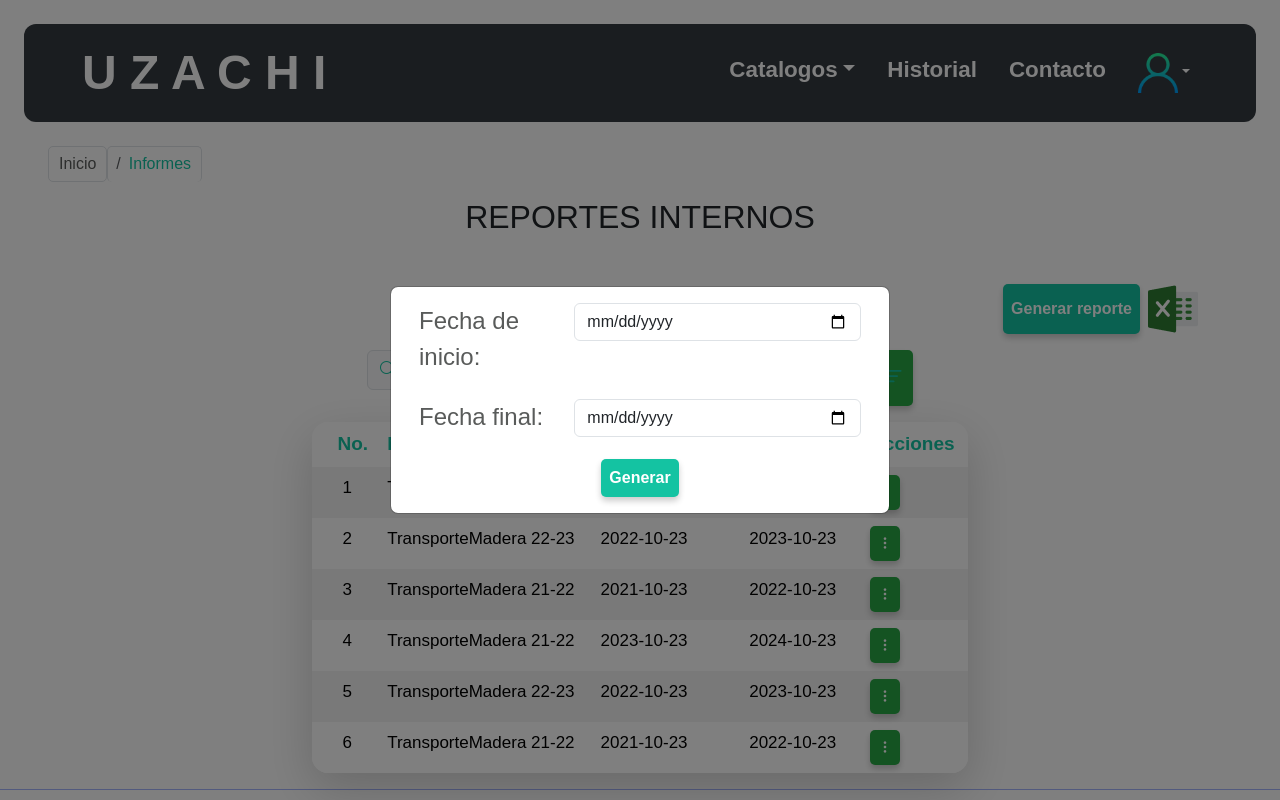
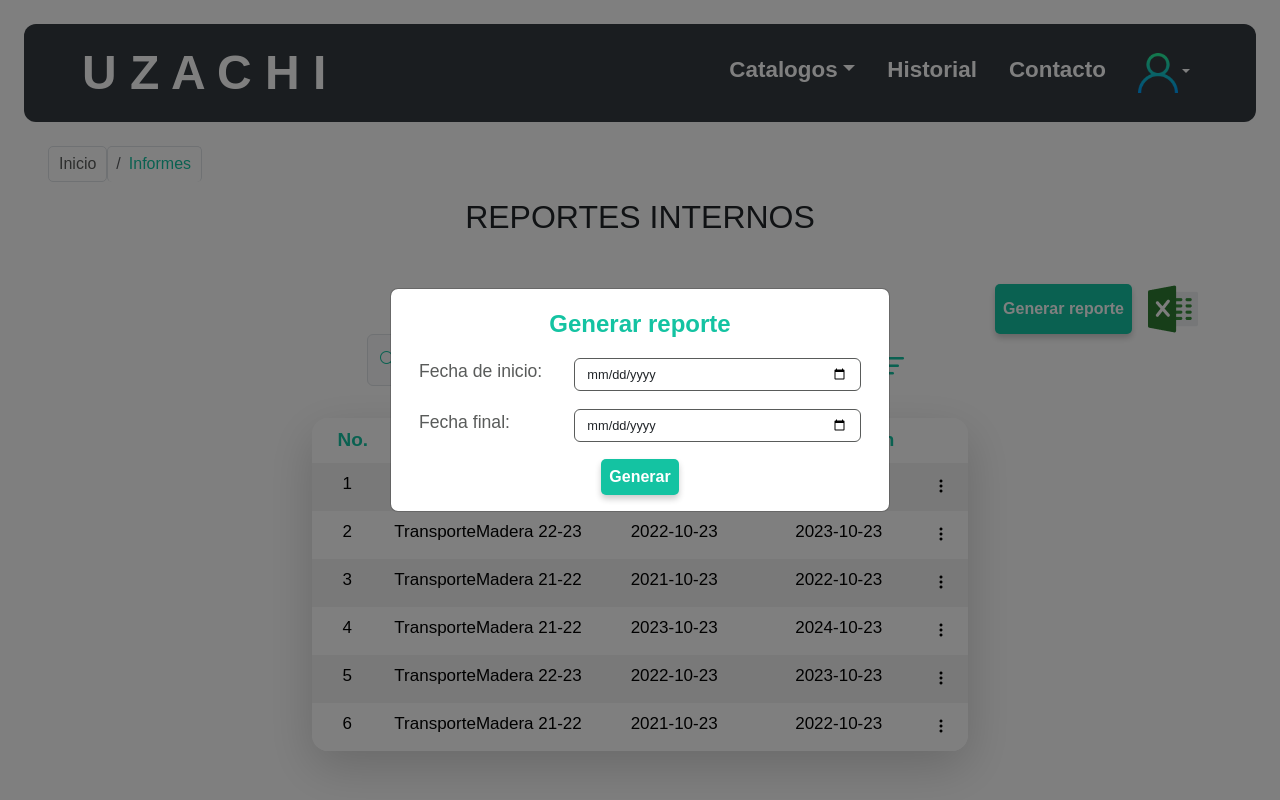
Before and after one commit to LuisPerezcx/UZACHI-FRONTEND, a React (Create React App) app: page /ReportesInternos in a window 1280 px wide. Both pictures are taken after a click on the button "Generar reporte". Shown: the top 800 px of the page. Built offline with nearby package versions, Linux system fonts and the light colour scheme.

Commit message:
Modificacion de la pagina reportes internos

```diff
--- a/src/components/TableSearch.js
+++ b/src/components/TableSearch.js
@@ -45,8 +45,8 @@ export const TableSearch = ({ endpoint, columns, filters, actions }) => {
                 <InputWithClearButton onInputChange={handleInputChange}></InputWithClearButton>
                 {filters && (
                     <div className='dropdown'>
-                        <button className='btn btn-sm' type="button" id={`dropdownMenuButtonFilter`} data-bs-toggle="dropdown" aria-expanded="false">
-                            <i className='bi bi-filter fs-3' style={{ color: 'var(--color-verde)' }}></i>
+                        <button className='boton-icono' type="button" id={`dropdownMenuButtonFilter`} data-bs-toggle="dropdown" aria-expanded="false">
+                            <i className='bi icono-filtro bi-filter fs-1 ' ></i>
                         </button>
                         <ul className='dropdown-menu' aria-labelledby={`dropdownMenuButtonFilter`}>
                             {filters.map((action, actionIndex) => (
@@ -61,13 +61,13 @@ export const TableSearch = ({ endpoint, columns, filters, actions }) => {
                 )}
             </div>
             <div className='d-flex justify-content-center'>
-                <table className='table table-striped teble-hover shadow-lg text-center rounded-4 overflow-hidden'>
+                <table className='table table-striped teble-hover shadow-lg text-center rounded-4 overflow-hidden ' style={{ marginBottom: '100px' }}>
                     <thead>
                         <tr>
                             {columns.map((col, index) => (
                                 <th key={index}>{col.label}</th>
                             ))}
-                            {actions && <th>Acciones</th>}
+                            {actions && <th></th>}
                         </tr>
                     </thead>
                     <tbody>
@@ -79,8 +79,8 @@ export const TableSearch = ({ endpoint, columns, filters, actions }) => {
                                 {actions && (
                                     <td>
                                         <div className='dropdown'>
-                                            <button className='btn  btn-sm' type="button" id={`dropdownMenuButton-${index}`} data-bs-toggle="dropdown" aria-expanded="false">
-                                                <i className='bi bi-three-dots-vertical'></i>
+                                            <button className='boton-icono ' type="button" id={`dropdownMenuButton-${index}`} data-bs-toggle="dropdown" aria-expanded="false">
+                                                <i className='bi icono-puntos-vertical bi-three-dots-vertical'></i>
                                             </button>
                                             <ul className='dropdown-menu' aria-labelledby={`dropdownMenuButton-${index}`}>
                                                 {actions.map((action, actionIndex) => (
--- a/src/pages/Comunidades/AgregarComunidades.jsx
+++ b/src/pages/Comunidades/AgregarComunidades.jsx
@@ -2,7 +2,7 @@ import React from 'react'
 import { GestionComunidades } from '../../components/Comunidades/GestionComunidades'
 import { Footer } from '../../components/Footer'
 import NavAdmin from '../../components/NavAdmin'
-import { CustomTable } from '../../components/CustomTable'
+import { CustomTable } from '../../components/TablaIconos'
 
 export const AgregarComunidades = () => {
       // Datos simulados
--- /dev/null
+++ b/src/pages/ReportesInternos/ModalGenerarReporte.css
@@ -0,0 +1,16 @@
+/* Estilo para el título del modal */
+.modal-title {
+    color: var(--color-verde);
+    text-align: center;
+    margin-top: 17px;
+    font-weight: bold;
+}
+/* Estilo para los inputs */
+.modal-body .container .row .form-label {
+    font-size: 1.1rem !important;
+}
+/* Estilo para los inputs, con color gris en el borde */
+.modal-body .container .row .col-8 input {
+    font-size: 0.8rem !important;
+    border: 1px solid var(--color-gris);
+  }
--- /dev/null
+++ b/src/pages/ReportesInternos/ModalGenerarReporte.js
@@ -0,0 +1,56 @@
+import React from 'react';
+import './ModalGenerarReporte.css';
+import { Modal } from 'react-bootstrap';
+
+
+export const GenerarReporteModal = ({ show, handleClose }) => {
+  return (
+    <Modal show={show} onHide={handleClose} centered>
+      <Modal.Title className="modal-title">
+        Generar reporte
+      </Modal.Title>
+      <Modal.Body>
+        <div className='container'>
+          {/* Fila de Fecha de Inicio */}
+          <div className='row mb-3'>
+            <div className='col-4 text-start'>
+              <label htmlFor="fechaInicio" className='form-label'>Fecha de inicio:</label>
+            </div>
+            <div className='col-8'>
+              <input
+                type="date"
+                id="fechaInicio"
+                className='form-control'
+                placeholder='Selecciona la fecha de inicio'
+              />
+            </div>
+          </div>
+
+          {/* Fila de Fecha Final */}
+          <div className='row mb-3'>
+            <div className='col-4 text-start'>
+              <label htmlFor="fechaFinal" className='form-label'>Fecha final:</label>
+            </div>
+            <div className='col-8'>
+              <input
+                type="date"
+                id="fechaFinal"
+                className='form-control'
+                placeholder='Selecciona la fecha final'
+              />
+            </div>
+          </div>
+
+          {/* Botón Generar */}
+          <div className='row mt-3'>
+            <div className='col text-center'>
+              <button className='btn btn-success' onClick={() => console.log("Generar reporte")}>
+                Generar
+              </button>
+            </div>
+          </div>
+        </div>
+      </Modal.Body>
+    </Modal>
+  );
+};
--- a/src/pages/ReportesInternos/ReportesInternos.jsx
+++ b/src/pages/ReportesInternos/ReportesInternos.jsx
@@ -1,14 +1,14 @@
-import React, { useState } from 'react'
-import NavAdmin from '../../components/NavAdmin'
-import { BreadCrumb } from '../../components/BreadCrumb'
+// src/pages/ReportesInternos.js
+import React, { useState } from 'react';
+import NavAdmin from '../../components/NavAdmin';
+import { BreadCrumb } from '../../components/BreadCrumb';
 import { TableSearch } from '../../components/TableSearch';
-import { Modal } from 'react-bootstrap';
 import { Footer } from '../../components/Footer';
+import { GenerarReporteModal } from './ModalGenerarReporte';
 
-import excel from '../../assets/excel.png'
+import excel from '../../assets/excel.png';
 
 export const ReportesInternos = () => {
-
   const [show, setShow] = useState(false);
   const handleClose = () => setShow(false);
   const handleShow = () => setShow(true);
@@ -28,7 +28,7 @@ export const ReportesInternos = () => {
   const filters = [
     { label: 'No.', value: 'id' },
     { label: 'Nombre documento', value: 'name' },
-    { label: 'Periodo inicio', value: 'email' }
+    { label: 'Periodo inicio', value: 'filtropInicio' }
   ];
 
   const actions = [
@@ -39,22 +39,18 @@ export const ReportesInternos = () => {
     {
       label: 'Eliminar',
       handler: (item) => console.log('Delete item:', item),
-    },
-    {
-      label: 'Hola',
-      handler: (item) => console.log('hola item', item),
     }
   ];
 
   return (
     <div>
-      <NavAdmin></NavAdmin>
-      <BreadCrumb links={links}></BreadCrumb>
+      <NavAdmin />
+      <BreadCrumb links={links} />
       <div className='justify-content-center container'>
         <h2 className='text-center mb-5'>REPORTES INTERNOS</h2>
-        <div className='d-flex justify-content-end mb-3'>
-          <button className='btn btn-success me-2' onClick={handleShow}>Generar reporte</button>
-          <img src={excel} alt='excel'></img>
+        <div className='d-flex justify-content-end '>
+          <button className='btn btn-success me-3'  onClick={handleShow}>Generar reporte</button>
+          <img src={excel} alt='excel' />
         </div>
         <div className="d-flex justify-content-center">
           <TableSearch
@@ -65,52 +61,8 @@ export const ReportesInternos = () => {
           />
         </div>
       </div>
-      {/* Modal */}
-      <Modal show={show} onHide={handleClose} centered>
-        <Modal.Body>
-          <div className='container'>
-            {/* Fila de Fecha de Inicio */}
-            <div className='row mb-3'>
-              <div className='col-4 text-start'>
-                <label htmlFor="fechaInicio" className='form-label'>Fecha de inicio:</label>
-              </div>
-              <div className='col-8'>
-                <input
-                  type="date"
-                  id="fechaInicio"
-                  className='form-control'
-                  placeholder='Selecciona la fecha de inicio'
-                />
-              </div>
-            </div>
-
-            {/* Fila de Fecha Final */}
-            <div className='row mb-3'>
-              <div className='col-4 text-start'>
-                <label htmlFor="fechaFinal" className='form-label'>Fecha final:</label>
-              </div>
-              <div className='col-8'>
-                <input
-                  type="date"
-                  id="fechaFinal"
-                  className='form-control'
-                  placeholder='Selecciona la fecha final'
-                />
-              </div>
-            </div>
-
-            {/* Botón Generar */}
-            <div className='row mt-3'>
-              <div className='col text-center'>
-                <button className='btn btn-success' onClick={() => console.log("Generar reporte")}>
-                  Generar
-                </button>
-              </div>
-            </div>
-          </div>
-        </Modal.Body>
-      </Modal>
-      <Footer></Footer>
+      <GenerarReporteModal show={show} handleClose={handleClose} />
+      <Footer />
     </div>
-  )
-}
+  );
+};
--- a/src/pages/ReportsPageSemarnat.js
+++ b/src/pages/ReportesSemarnat/ReportsPageSemarnat.js
@@ -1,9 +1,9 @@
 import React, { useState } from 'react';
-import { Footer } from '../components/Footer';
-import NavAdmin from '../components/NavAdmin';
+import { Footer } from '../../components/Footer';
+import NavAdmin from '../../components/NavAdmin';
 
 import { Modal, Container, Row, Col, Table, Button, InputGroup, FormControl, Dropdown, DropdownButton, Pagination } from 'react-bootstrap';
-import PaginationTable from '../components/PaginationTable';
+import PaginationTable from '../../components/PaginationTable';
 
 export const ReportesPage = () => {
   const [show, setShow] = useState(false);
--- a/src/pages/Transporte/GestionTransporte.js
+++ b/src/pages/Transporte/GestionTransporte.js
@@ -2,7 +2,7 @@ import React from 'react';
 import { FormularioTransporte } from '../Formulario/Components/FormularioTransporte';
 import NavAdmin from '../../components/NavAdmin';
 import { Footer } from '../../components/Footer';
-import { CustomTable } from '../../components/CustomTable';
+import { CustomTable } from '../../components/TablaIconos';
 
 export const GestionTransporte = () => {
 
--- a/src/routes.js
+++ b/src/routes.js
@@ -2,7 +2,7 @@ import React, { Component } from 'react';
 import { Routes, Route } from 'react-router-dom';
 import { PrincipalAdmin } from './pages/PrincipalAdmin';
 import { ReportesInternos } from './pages/ReportesInternos/ReportesInternos';
-import { ReportesPage } from './pages/ReportsPageSemarnat';
+import { ReportesPage } from './pages/ReportesSemarnat/ReportsPageSemarnat';
 import { GestionTransporte } from './pages/Transporte/GestionTransporte';
 import { Usuario } from './pages/Usuarios/Usuarios';
 import { Formulario3 } from './pages/Formulario/Components/Formulario3';
--- a/src/styles/Common.css
+++ b/src/styles/Common.css
@@ -6,7 +6,7 @@ ESTILOS PARA LAS TABLAS DE REGISTROS*/
 /* ESTILOS GENERALES PARA LOS BOTONES */
 .btn {
     border-radius: 5px;
-    padding: 7px 8px;
+    padding: 6px 8px;
     font-weight: bold;
     color: white;
     cursor: pointer;
@@ -57,7 +57,12 @@ ESTILOS PARA LAS TABLAS DE REGISTROS*/
     font-size: 25px;
 }
 
-
+.icono-puntos-vertical {
+    color: black;
+}
+.icono-filtro {
+    color: var(--color-verde);
+}
 /* Estilos específicos para los botones de los íconos */
 #eye-icon-newPassword, #eye-icon-confirmPassword {
     position: absolute;
```
Also changed, not shown: src/components/TablaIconos.js (renamed from src/components/CustomTable.js).
